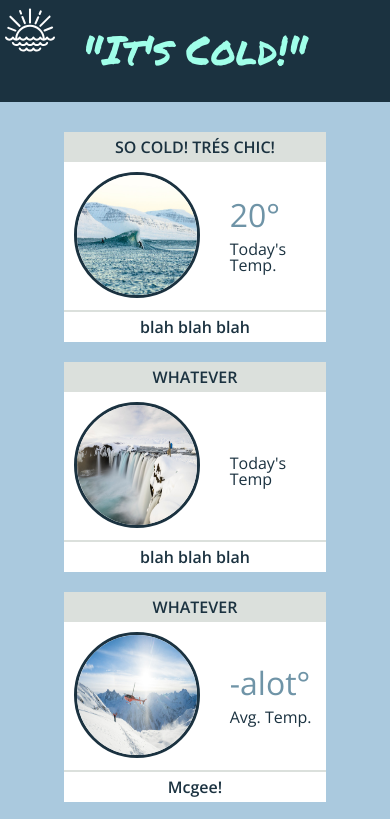
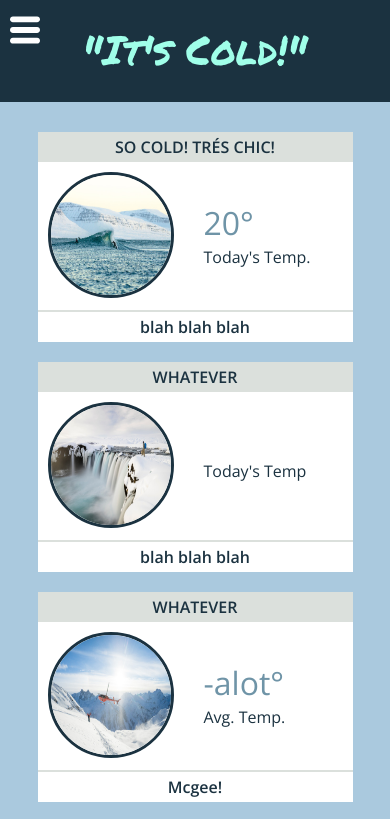
Before and after one commit to hmorri32/hb-static-comp-challenge-2, a plain HTML site: page index.html in a window 390 px wide. Shown: the top 819 px of the page. Drawn offline with nearby package versions, Linux system fonts and the light colour scheme.

Commit message:
Add hamburger on media screen

```diff
--- a/index.html
+++ b/index.html
@@ -19,6 +19,8 @@
           <ul>
             <li>
               <img class="sun-button" src="images/sunset.svg" alt="Sun Button">
+              <img class="hamburger" src="images/hamburger.svg" alt="hamburger Button">
+
             </li>
             <li>
               <img class="tropical-button" src="images/beach.svg" alt="Tropical Button">
--- a/main.css
+++ b/main.css
@@ -41,6 +41,14 @@ header {
   left: 5px;
   height: 50px;
   width: 50px;
+}
+.hamburger {
+  position: absolute;
+  top: 15px;
+  left: 10px;
+  height: 30px;
+  width: 30px;
+  display: none;
 }
 
 .tropical-button {
@@ -150,7 +158,7 @@ header {
 
 @media screen and (max-width: 750px){
   .card {
-    width: 75%;
+    width: 90%;
   }
   .icons {
     padding-top: 30px;
@@ -171,8 +179,12 @@ header {
     height: 5vh;
   }
   .forest-button,
-  .tropical-button {
+  .tropical-button,
+  .sun-button {
     display: none;
+  }
+  .hamburger {
+    display: block;
   }
 }
 
@@ -184,6 +196,7 @@ header {
     height: 120px;
     width: 120px;
   }
+
 }
 
 @media screen and (max-width: 410px) {
```
Also changed, not shown: images/hamburger.svg (added).
